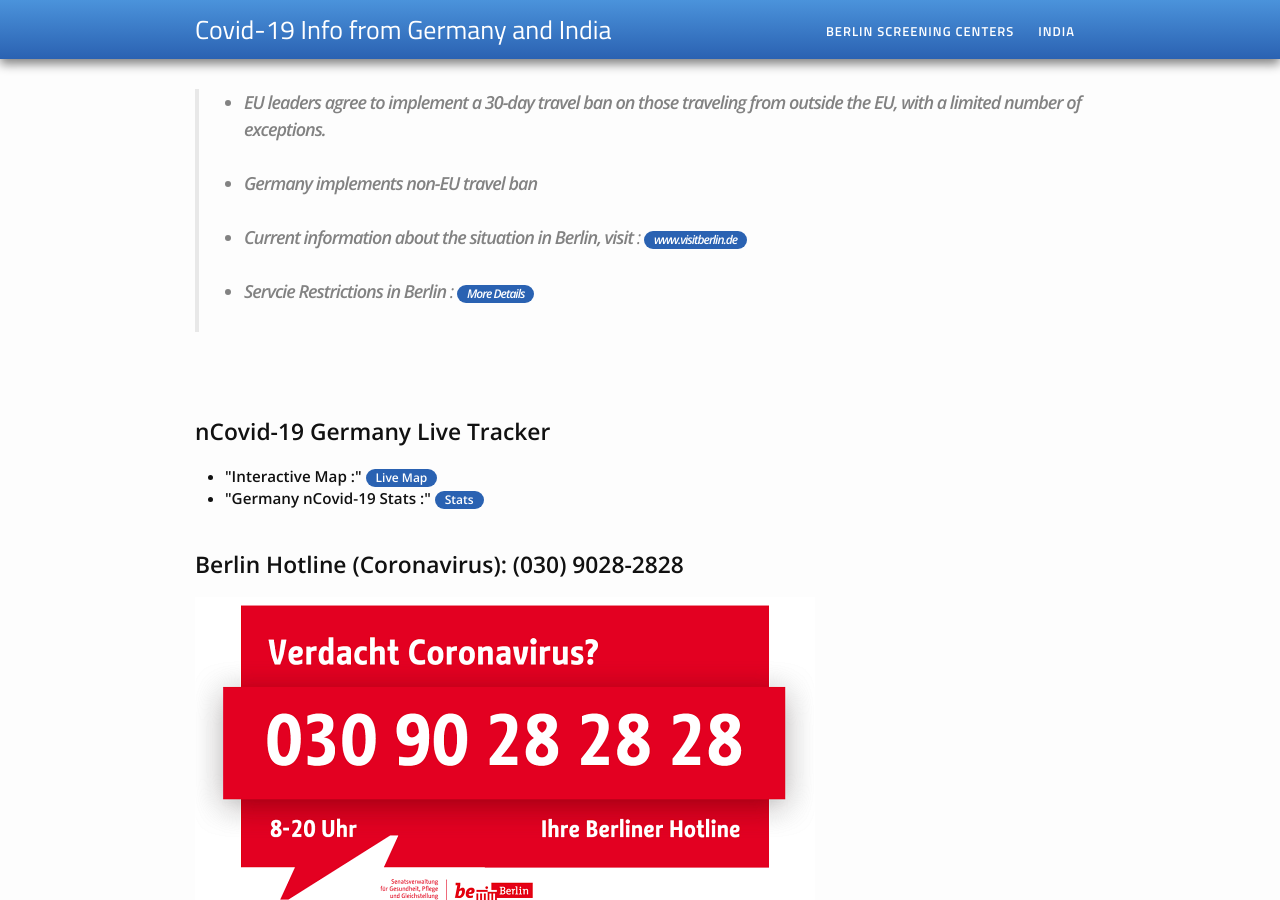
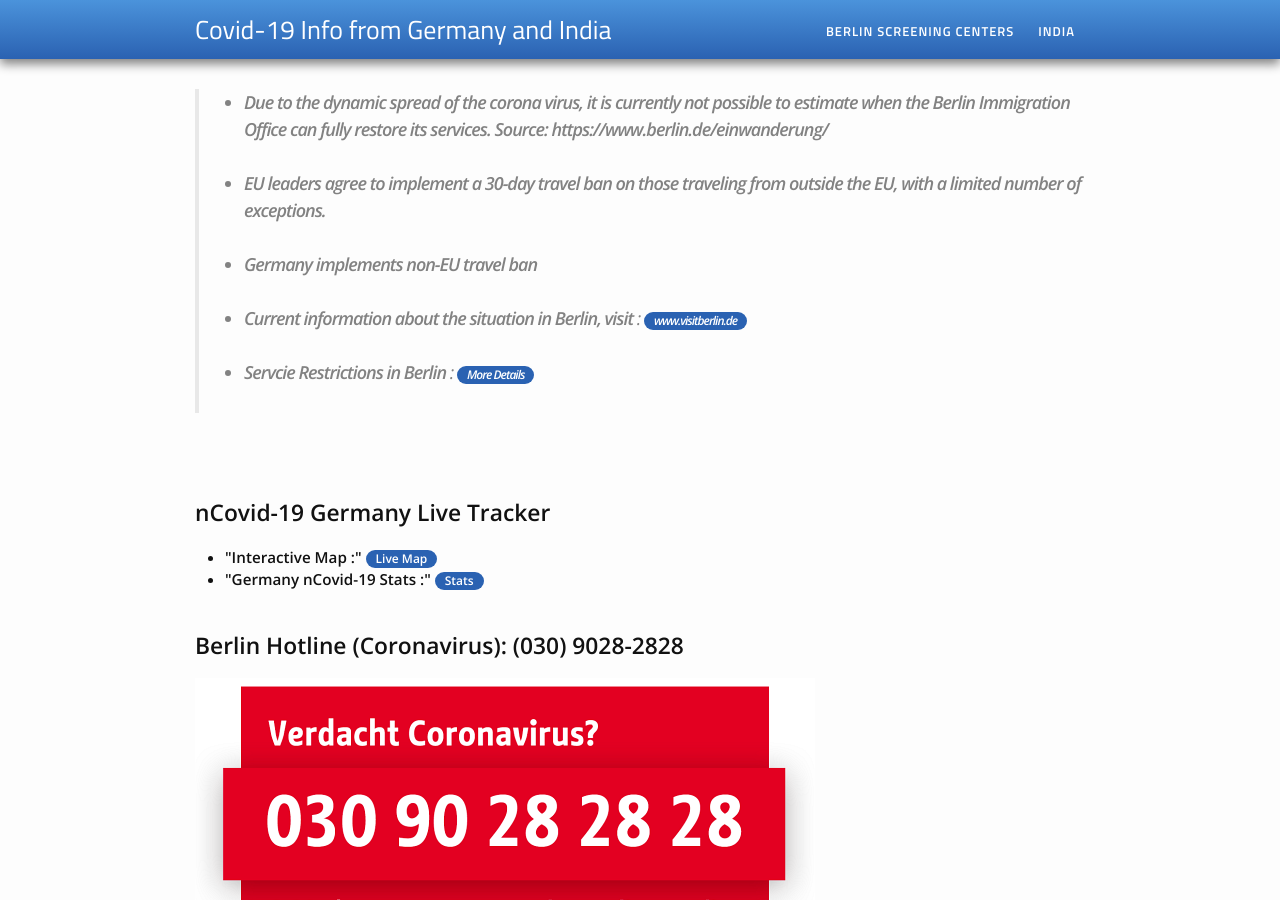
Before and after one commit to reddytronix/covid-info.github.io, a Jekyll site: the page built from index.html, in a window 1280 px wide and 900 px high. Built offline with Jekyll 4.4.1, drawn with Linux system fonts in a browser that asks for light colours.

Commit message:
Immigration visa information

```diff
--- a/index.html
+++ b/index.html
@@ -6,6 +6,9 @@ layout: default
 
 
 	<ul>
+		<li>
+		<b>Due to the dynamic spread of the corona virus, it is currently not possible to estimate when the Berlin Immigration Office can fully restore its services. Source: https://www.berlin.de/einwanderung/</b>
+	</li> <br>
 	<li>
 		<b>EU leaders agree to implement a 30-day travel ban on those traveling from outside the EU, with a limited number of exceptions.</b>
 	</li> <br>
```
Also changed, not shown: 1 other file.
